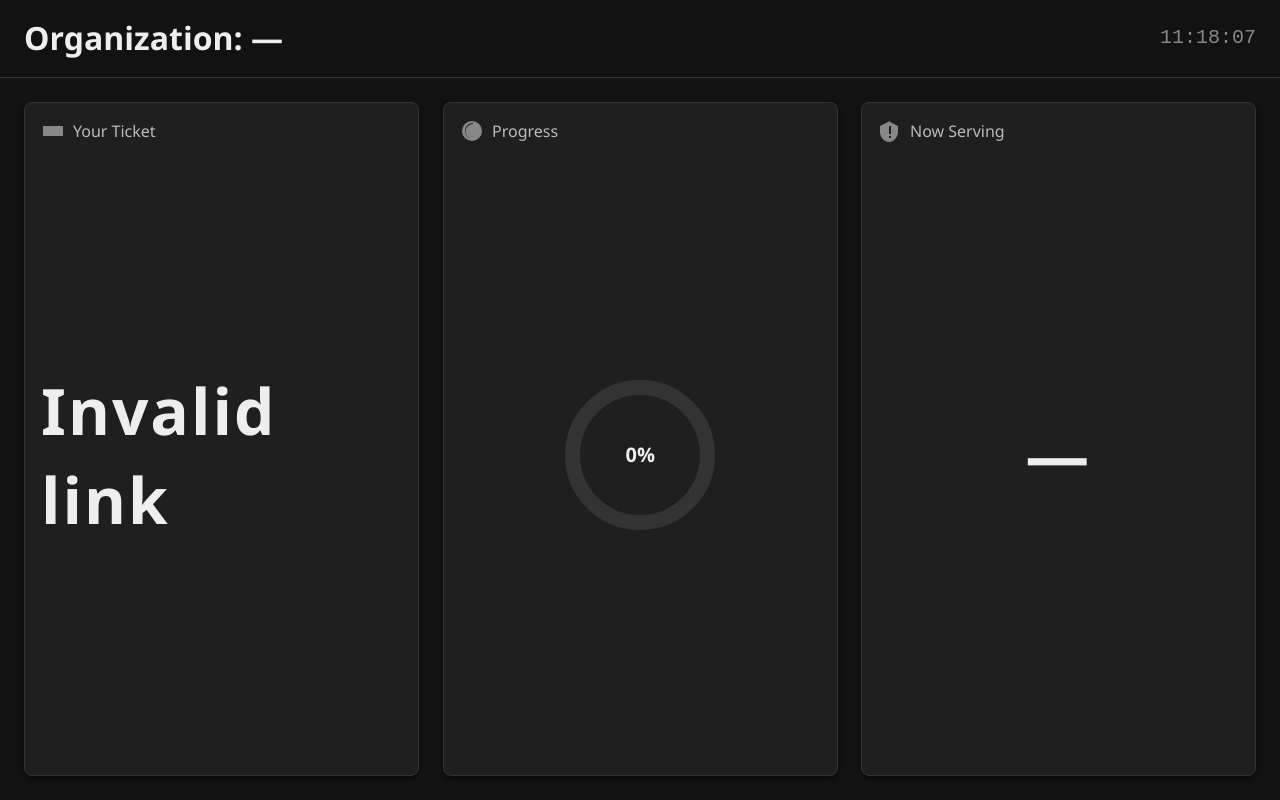
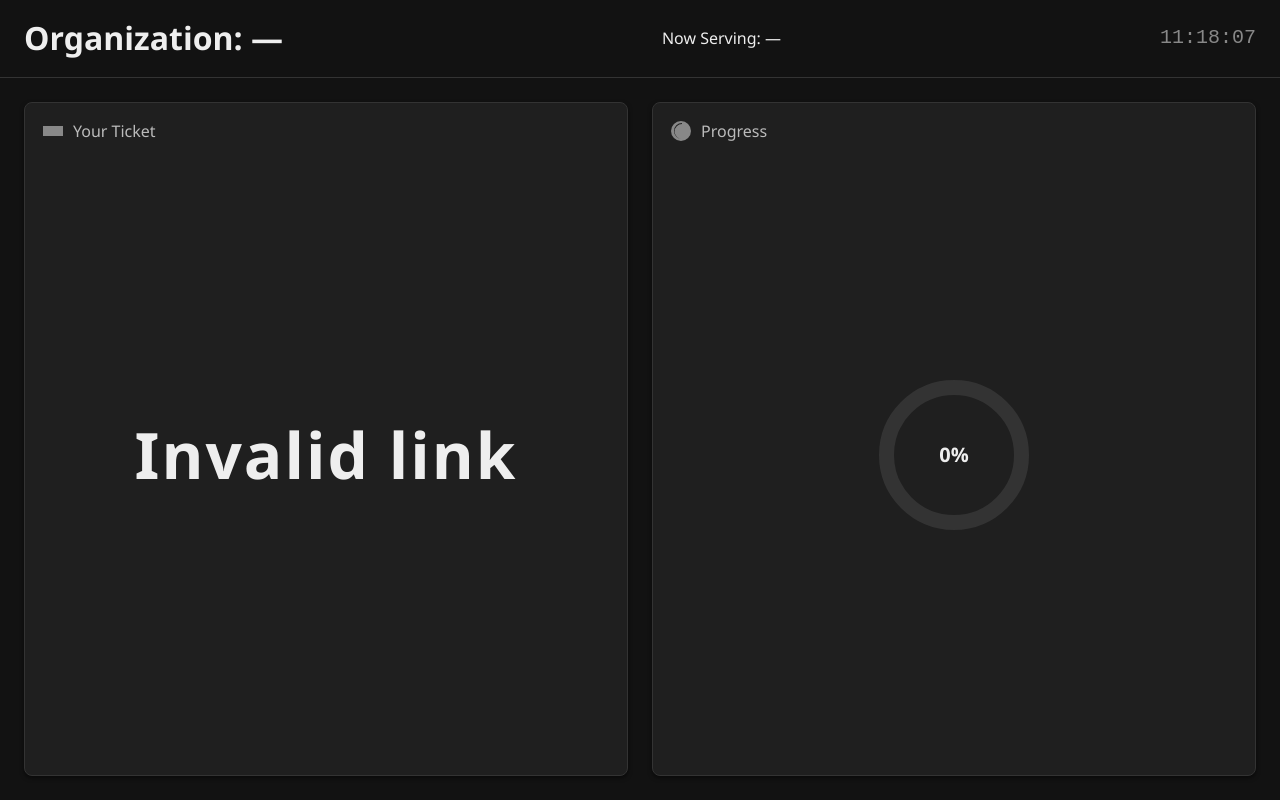
Before and after one commit to pakelcomedy/PQFlow, a plain HTML site: page pages/tv.html in a window 1280 px wide. Drawn offline with Linux system fonts and the light colour scheme.

Commit message:
Update tv.html

```diff
--- a/pages/tv.html
+++ b/pages/tv.html
@@ -11,18 +11,30 @@
 </head>
 <body class="tv-dark">
   <div id="tv-container">
-    <!-- HEADER -->
-    <header id="tv-header">
-      <h1 id="tv-org-name" class="org-name">Organization: —</h1>
-      <div id="tv-clock" class="clock">--:--:--</div>
+    <!-- HEADER: Org Name, Now Serving, Clock -->
+    <header id="tv-header" class="flex center">
+      <!-- Organization Name -->
+      <div class="header-item org-container">
+        <h1 id="tv-org-name" class="org-name">Organization: —</h1>
+      </div>
+
+      <!-- Now Serving (kecil, di header) -->
+      <div class="header-item serving-header">
+        <span class="serving-label">Now Serving:</span>
+        <span id="served-number" class="serving-number">—</span>
+      </div>
+
+      <!-- Clock -->
+      <div class="header-item clock-container">
+        <div id="tv-clock" class="clock">--:--:--</div>
+      </div>
     </header>
 
-    <!-- MAIN GRID -->
+    <!-- MAIN: Your Ticket + Progress saja -->
     <main id="tv-main" class="grid-container">
       <!-- Your Ticket Card -->
       <section id="your-ticket" class="card ticket-card">
         <div class="card-header">
-          <!-- Ikon tiket -->
           <svg class="icon ticket-icon" viewBox="0 0 24 24" aria-hidden="true">
             <path d="M2 7v10h20V7H2zm18 2h-4v2h4v-2zm0 4h-4v2h4v-2zM8 9H4v2h4V9zm0 4H4v2h4v-2z"/>
           </svg>
@@ -33,10 +45,9 @@
         </div>
       </section>
 
-      <!-- Circular Progress Card -->
+      <!-- Progress Card -->
       <section id="progress-container" class="card progress-card">
         <div class="card-header">
-          <!-- Ikon progress -->
           <svg class="icon progress-icon" viewBox="0 0 24 24" aria-hidden="true">
             <path d="M12 2a10 10 0 1 0 10 10A10 10 0 0 0 12 2zm1 17.93V20a8 8 0 1 1 0-16v1.07A7 7 0 1 0 13 19.93z"/>
           </svg>
@@ -45,29 +56,13 @@
         <div class="card-body">
           <div class="circle-wrapper">
             <svg class="progress-circle" viewBox="0 0 100 100">
-              <!-- Track -->
               <circle class="circle-bg" cx="50" cy="50" r="45" />
-              <!-- Fill (stroke-dashoffset akan di‐animate via CSS/JS) -->
               <circle class="circle-fill" cx="50" cy="50" r="45" />
             </svg>
             <div class="progress-text">
               <span id="progress-percent">0%</span>
             </div>
           </div>
-        </div>
-      </section>
-
-      <!-- Now Serving Card -->
-      <section id="now-serving" class="card serving-card">
-        <div class="card-header">
-          <!-- Ikon panggilan -->
-          <svg class="icon serving-icon" viewBox="0 0 24 24" aria-hidden="true">
-            <path d="M12 2L2 7v6c0 5 3.8 9.6 9 10 5.2-.4 9-5 9-10V7l-10-5zM11 17h2v2h-2v-2zm0-10h2v8h-2V7z"/>
-          </svg>
-          <span class="label">Now Serving</span>
-        </div>
-        <div class="card-body">
-          <span id="served-number" class="number">—</span>
         </div>
       </section>
     </main>
```
